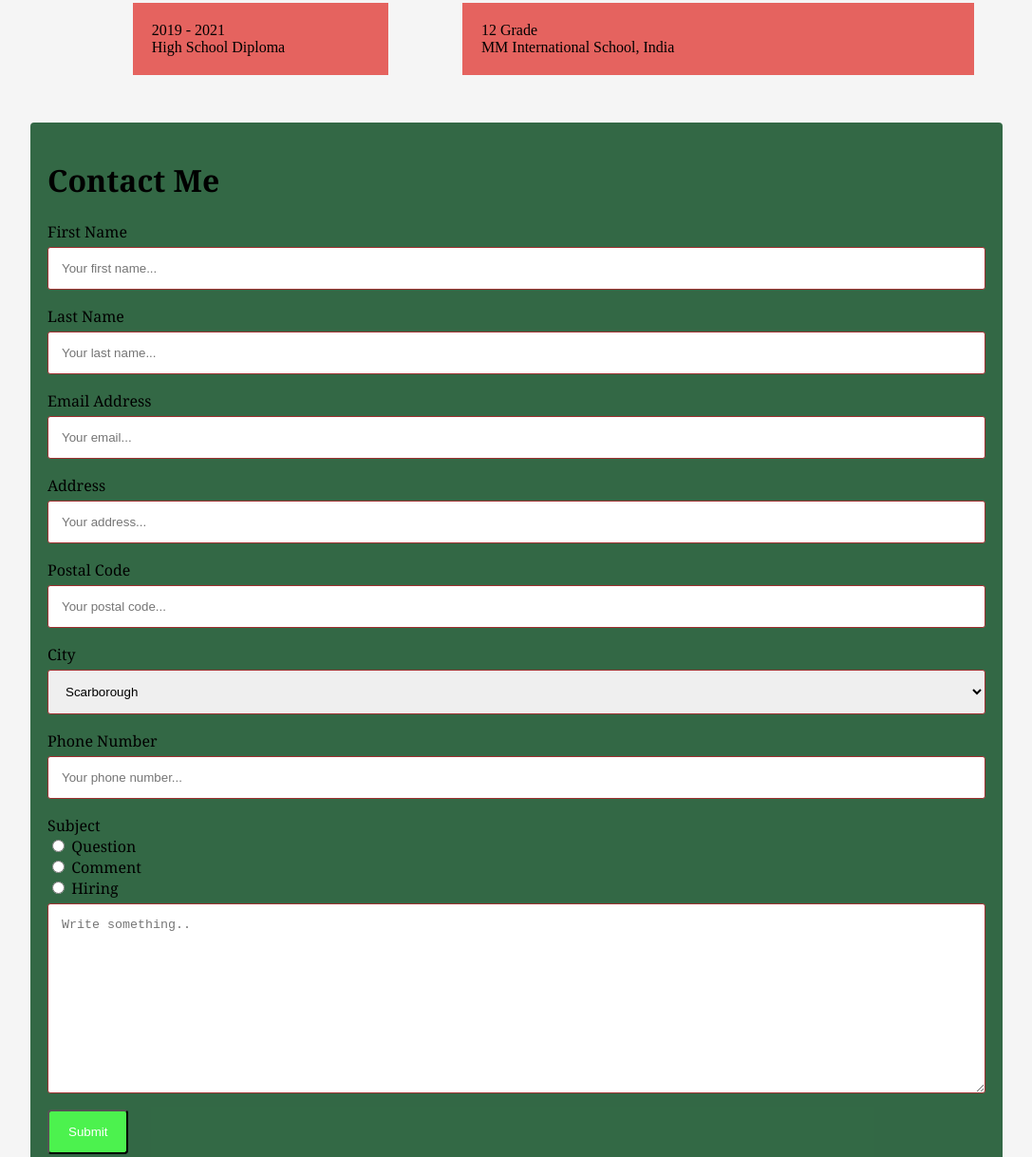
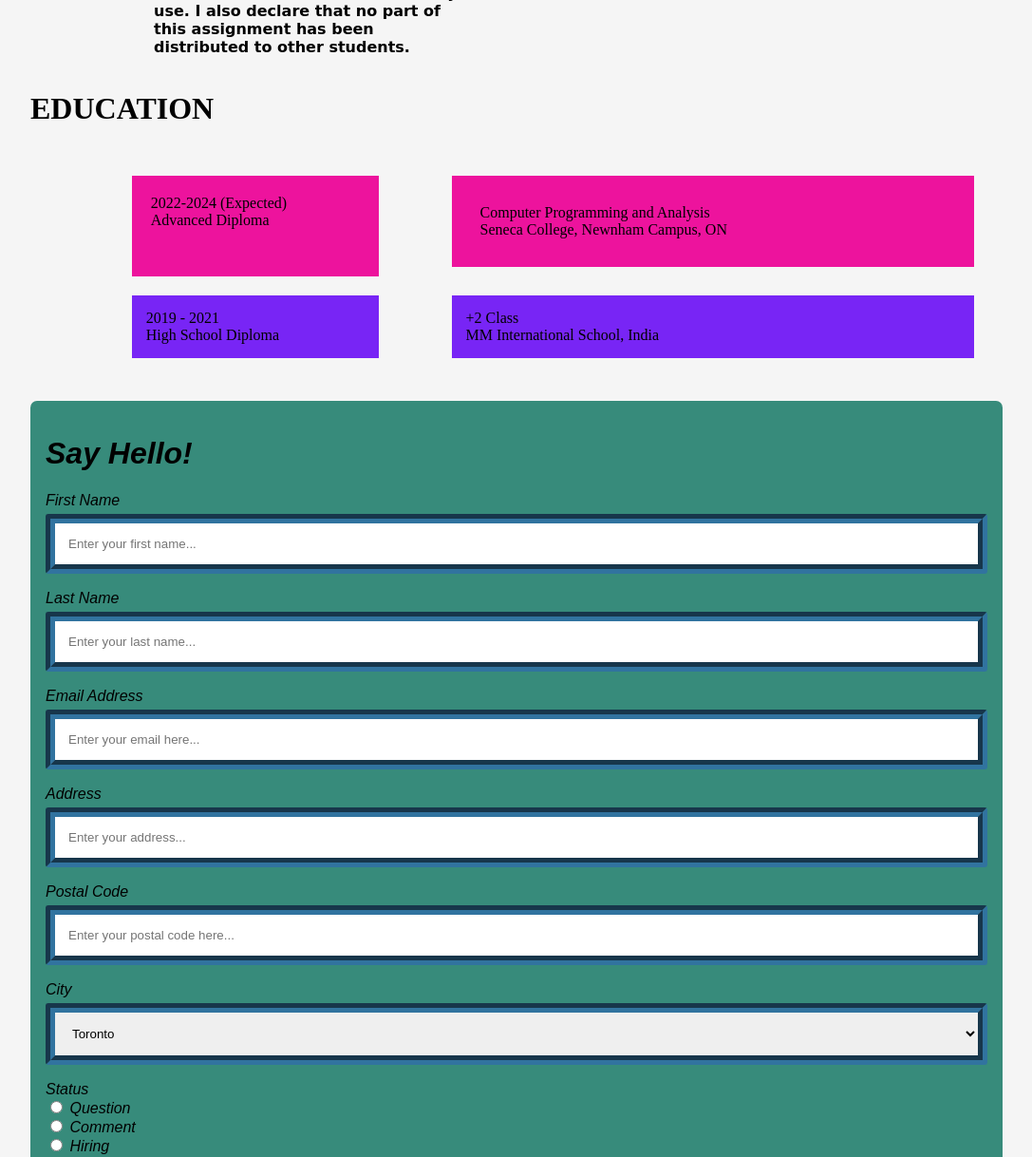
Before and after one commit to banimanchanda/banimanchanda.github.io, a plain HTML site: page index.html in a window 1280 px wide. Shown: the part 1122-2340 px from the top of the page at 95% size, without its empty margins (96-1183 px from the left). Drawn offline with Linux system fonts and the light colour scheme.

Commit message:
Add files via upload

```diff
--- a/index.html
+++ b/index.html
@@ -5,15 +5,15 @@
         <meta http-equiv="X-UA-Compatible" content="IE=edge">
         <meta name="viewport" content="width=device-width, initial-scale=1.0">
         <link rel="stylesheet" href="style.css">
+        <script src="./script.js"></script>
         <title>Banipreet Kaur - Final Assignment</title>
     </head>
     <body>
-       <header id="Image">
         <figure>
             <img src="background.jpg" alt="My Image" width="350" height="300" />
         </figure>
         <p id="name">Banipreet Kaur</p>
-        <p id="position">Web Application Developer</p>
+        <p id="position">WEB DEVELOPER</p>
         <div class="btn"><button class="button1">
             <a href="./Banipreet Kaur_Resume.pdf" download>Resume</a>
         </button>
@@ -21,13 +21,12 @@
             <a href="#container">Contact Me</a>
         </button>
         </div>
-       </header>
 
        <div id="about">
         <div class="section">
           <div class="split left">
             <h1>About Me!</h1>
-            <p>I am a student from Seneca College international student from India pursuing an Advanced Diploma in Computer Programming and Analysis. I am interested in computer science and software development.
+            <p>I am a student from Seneca College international student from India pursuing an Advanced Diploma in Computer Programming and Analysis. I'm interested in creating web applications. I am familiar with many computer languages, including JavaScript, HTML, CSS, C, and C++. As a tech-savvy individual, I enjoy gaining practical knowledge and have a strong interest in technology.
             </p>
             <p>I declare that my assessment is wholly my own work in accordance with Seneca Academic Policy. No part of this assessment has been copied manually or electronically from any other source (including web sites) except for the information supplied by the WEB222 instructors and / or made available in this assessment for my use. I also declare that no part of this assignment has been distributed to other students.</p>
           </div>
@@ -48,71 +47,68 @@
       </div>
       <h1>EDUCATION</h1>
 <div class="education">
-    <div class="educationstatus">
-        2022 - 2024 (Expected) <br />Advanced Diploma
+    <div class="paststatus">
+        2022-2024 (Expected) <br />Advanced Diploma
     </div>
-    <div class="Education_status">
-        Computer Programming and Analysis <br /> Seneca College - Newnham Campus, ON
+    <div class="presentstatus">
+        Computer Programming and Analysis <br /> Seneca College, Newnham Campus, ON
 </div>
-<div class="earlier1">
+<div class="education1">
     2019 - 2021  <br />High School Diploma
 </div>
-<div class="earlier2">
-    12 Grade <br /> MM International School, India
+<div class="education2">
+    +2 Class <br /> MM International School, India
 </div>
 </div>
 
  <div id="container">
-  <h1>Contact Me</h1>
+  <h1>Say Hello!</h1>
     <form action="https://httpbin.org/post" method="post">
 
       <label for="firstname">First Name</label>
-      <input type="text" id="firstname" name="firstname" placeholder="Your first name..."required>
+      <input type="text" id="firstname" name="firstname" placeholder="Enter your first name..."required>
 
       <label for="lastname">Last Name</label>
-      <input type="text" id="lastname" name="lastname" placeholder="Your last name..."required>
+      <input type="text" id="lastname" name="lastname" placeholder="Enter your last name..."required>
 
       <label for="email">Email Address</label>
-      <input type="text" id="email" name="email" placeholder="Your email..."required>
+      <input type="text" id="email" name="email" placeholder="Enter your email here..."required>
 
        <label for="address">Address</label>
-       <input type="text" id="address" name="address" placeholder="Your address..."required>
+       <input type="text" id="address" name="address" placeholder="Enter your address..."required>
 
 
        <label for="postalcode">Postal Code</label>
-       <input type="text" id="postalcode" name="postalcode" pattern="^[A-Za-z]\d[A-Za-z] ?\d[A-Za-z]\d$" placeholder="Your postal code..."required>
+       <input type="text" id="postalcode" name="postalcode" pattern="^[A-Za-z]\d[A-Za-z] ?\d[A-Za-z]\d$" placeholder="Enter your postal code here..."required>
 
       <label for="city">City</label>
+
       <select id="city" name="city"required>
-        <option value="scarborough">Scarborough</option>
-        <option value="markham">Markham</option>
-        <option value="northyork">North York</option>
+        <option value="toronto">Toronto</option>
+        <option value="brampton">Brampton</option>
+        <option value="oakville">Oakville</option>
+        <option value="hamilton">Hamilton</option>
+        <option value="ottawa">Ottawa</option>
         <option value="vaughan">Vaughan</option>
-        <option value="thornhill">Thornhill</option>
-        <option value="toronto">Toronto</option>
        </select>
 
-       <label for="phonenumber">Phone Number</label>
-       <input type="text" id="phonenumber" name="phonenumber" placeholder="Your phone number..."required>
-
-
-      <label for="subject">Subject</label><br>
-      <input type="radio" id="option_one" name="selection"required onclick=" checkButton()">
-      <label for="option_one"> Question</label>
+      <label for="status">Status</label><br>
+      <input type="radio" id="one" name="selection"required onclick=" checkButton()">
+      <label for="one"> Question</label>
       <div class="radio_demo"></div>
 
-      <input type="radio" id="option_two" name="selection"required onclick=" checkButton()">
-      <label for="option_two"> Comment</label>
+      <input type="radio" id="two" name="selection"required onclick=" checkButton()">
+      <label for="two"> Comment</label>
       <div class="radio_demo"></div>
 
-      <input type="radio" id="option_three" name="selection"required onclick=" checkButton()">
-      <label for="option_three"> Hiring</label>
+      <input type="radio" id="three" name="selection"required onclick=" checkButton()">
+      <label for="three"> Hiring</label>
       <div class="radio_demo">
         <div id="reveal-if-active">
 
           </div>
       </div>
-      <textarea id="subject" name="subject" placeholder="Write something.." style="height:200px"required></textarea>
+      <textarea id="submit" name="submit" placeholder="" style="height:200px"required></textarea>
 
       <input type="submit" value="Submit">
 
--- a/script.js
+++ b/script.js
@@ -0,0 +1,17 @@
+function checkButton() {
+
+    if(document.getElementById('one').checked) {
+        document.getElementById("reveal-if-active").innerHTML
+            = ""
+    }
+
+    else if(document.getElementById('two').checked) {
+        document.getElementById("reveal-if-active").innerHTML
+            = ""
+    }
+
+    else if(document.getElementById('three').checked) {
+            document.getElementById("reveal-if-active").innerHTML
+            = "<br> <label for='rate'>Hourly rate</label><input type='text' id='rate' name='rate' placeholder='Type your hourly rate here...' required pattern='[0-9]+'/>"
+    }
+}
--- a/style.css
+++ b/style.css
@@ -2,10 +2,7 @@ body{
     margin: auto;
     padding: 0;
     background: whitesmoke;
-    /* background-size: cover; */
     max-width: 1024px;
-    /* display: block;
-    justify-content: center; */
 }
 
 img{
@@ -36,7 +33,7 @@ img{
 
 .button1, .button2 {
     display: inline-block;
-    background-color: #7b38d8;
+    background-color: #825fb3;
     border-radius: 10px;
     border: 4px double #cccccc;
     color: #070303;
@@ -72,7 +69,7 @@ img{
   }
 
   #TopSection {
-    background-color: rgb(137, 97, 218);
+    background-color: rgb(23, 201, 232);
     margin-bottom: 15px;
     border-radius: 4px;
   }
@@ -85,10 +82,17 @@ img{
     margin-right: 60px;
     margin-left: 130px;
     flex: 1;
+    font-family: cursive;
+    font-weight: 900;
+
   }
 
   .right {
+    margin-right: 60px;
+    margin-left: 130px;
     flex: 1;
+    font-family: cursive;
+    font-weight: 900;
   }
 
   #info {
@@ -101,38 +105,37 @@ img{
 
   .education{
     display: grid;
-    /* column-gap: 10px; */
     border: 2px black;
     padding: 30px;
 }
-.educationstatus{
+.paststatus{
     grid-column: 2/3;
    border: 2px black;
-   background-color: rgb(120, 95, 229);
+   background-color: #ed139d;
    padding: 20px;
    margin-bottom: 20px;
 }
-.Education_status{
+.presentstatus{
     grid-column: 4/7;
     border: 2px black;
-    background-color: rgb(120, 95, 229);
-    padding: 20px;
-    margin-bottom: 20px;
+    background-color: #ed139d;
+    padding: 30px;
+    margin-bottom: 30px;
 }
-.earlier1{
+.education1{
     grid-column: 2/3;
-   border: 2px black;
-   background-color: rgb(229, 99, 95);
-   padding: 20px;
-   margin-bottom: 20px;
+   border: 4px black;
+   background-color: rgb(120, 37, 245);
+   padding: 15px;
+   margin-bottom:15px;
 
 }
-.earlier2{
+.education2{
     grid-column: 4/7;
-    border: 2px black;
-    background-color: rgb(229, 99, 95);
-    padding: 20px;
-    margin-bottom: 20px;
+    border: 4px black;
+    background-color: rgb(120, 37, 245);
+    padding: 15px;
+    margin-bottom: 15px;
 
 }
 input[type=text], select, textarea {
@@ -141,15 +144,14 @@ input[type=text], select, textarea {
     border-radius: 3px;
     margin-top: 5px;
     margin-bottom: 17px;
-    border: 1px solid rgb(159, 49, 49);
+    border: 10px groove rgb(49, 115, 159);
     box-sizing: border-box;
-    resize: vertical
+    resize: vertical;
   }
 
-
   input[type=submit] {
-    border-radius: 4px;
-    padding: 14px 20px;
+    border-radius: 2px;
+    padding: 15px 19px;
     background-color: #4cf24e;
     color: white;
     cursor: pointer;
@@ -157,41 +159,40 @@ input[type=text], select, textarea {
 
   input[type=submit]:hover {
     background-color: #5774f4;
+    -webkit-transition: all 0.5s;
+    -moz-transition: all 0.5s;
+    -o-transition: all 0.5s;
+    transition: all 0.5s;
+    cursor: pointer;
   }
 
   #container {
-    border-radius: 4px;
-    background-color: #004417ca;
-    padding: 18px;
-    font-family: Cambria, Cochin, Georgia, Times, 'Times New Roman', serif;
+    border-radius: 7px;
+    background-color: #06705bca;
+    padding: 16px;
+    font-family: Arial, Helvetica, sans-serif;
+    font-style: italic;
   }
 
   .reveal-if-active {
     display: none;
   }
 
-  /* #option_three {
-    .reveal-if-active{
-   display: block;
-    }
-  } */
-
-
   @media only screen and (max-width: 400px) {
-    .about{
+    .section{
         display: block;
      }
      #About{
          margin-left: 0px;
-         padding: 10px;
+         padding: 0px;
      }
      #info{
          margin-left: 0px;
-         padding: 10px;
+         padding: 0px;
      }
      img {
         display: block;
-        height: 300px;
+        height: 400px;
         width: 300px;
      }
   }
```
Also changed, not shown: background.jpg.
